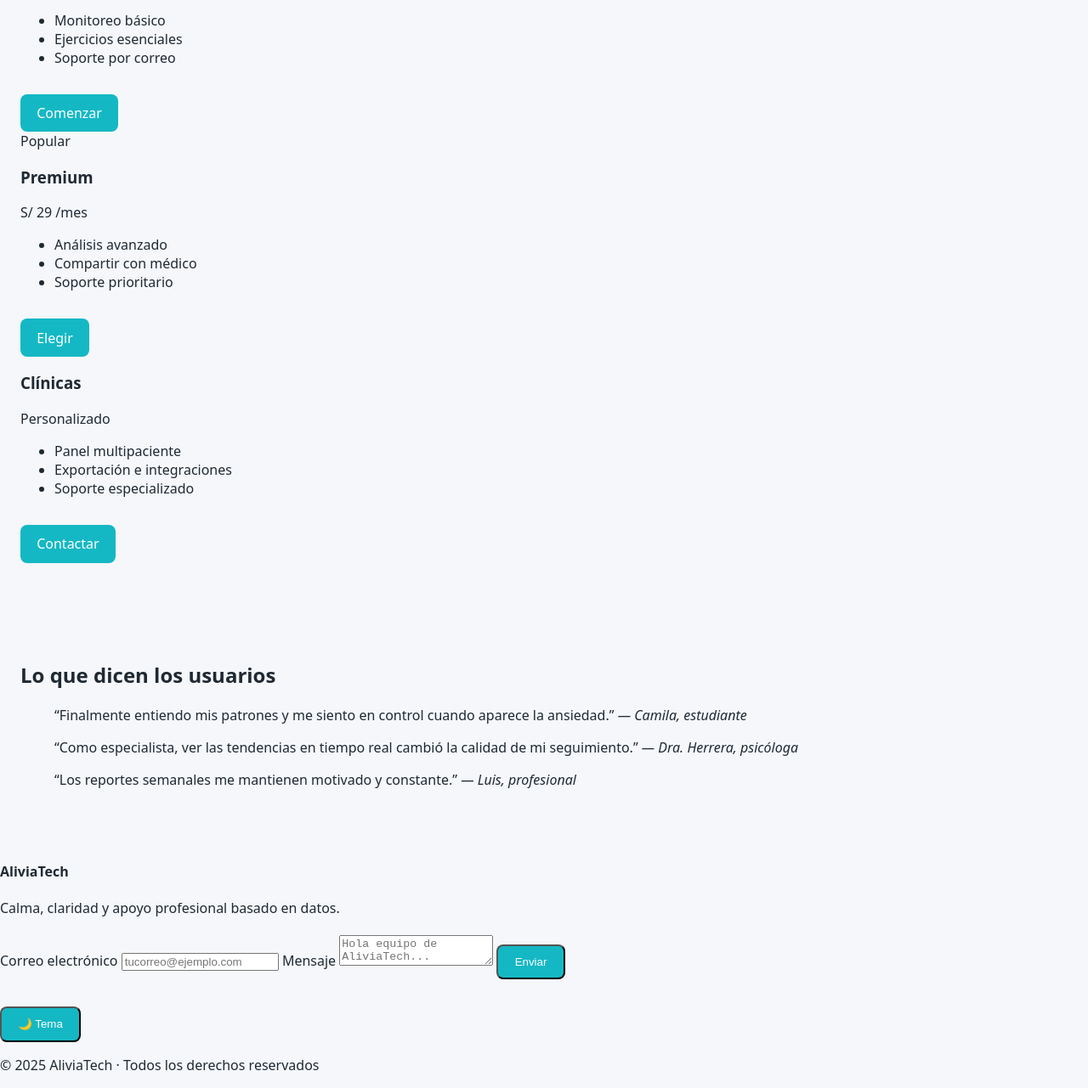
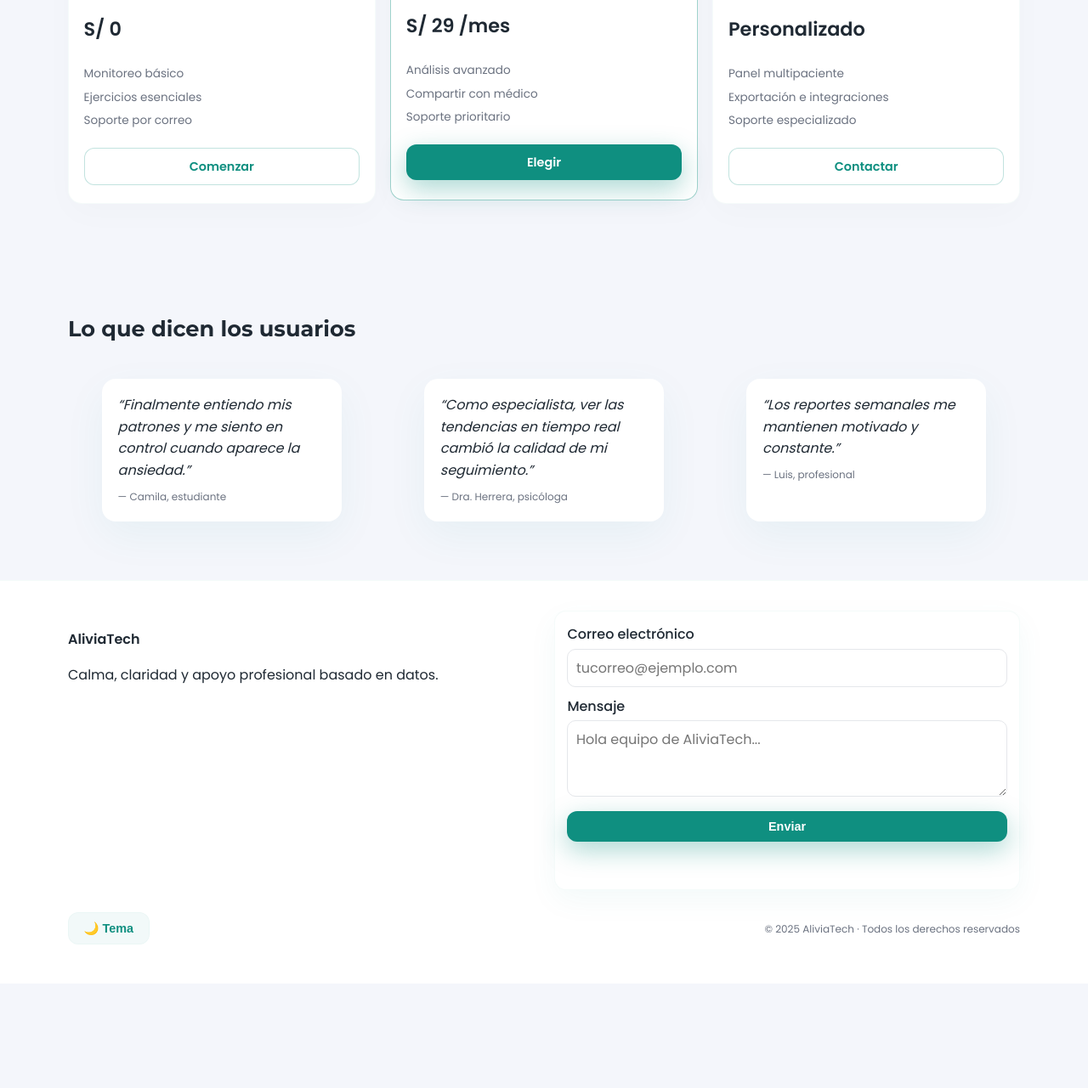
Before and after one commit to Fabrizio875/FNEWOFNEWOFEWF, a website: page public/index.html in a window 1280 px wide. Shown: the part 1101-2382 px from the top of the page at 85% size. After the commit the page ends 2259 px from the top, so only its background shows below. Drawn offline with Linux system fonts and the light colour scheme.

Commit message:
Update styles.css

```diff
--- a/public/assets/styles/styles.css
+++ b/public/assets/styles/styles.css
@@ -1,28 +1,329 @@
-:root{
-  --primary:#14B8C4;
-  --bg:#f5f7fa;
-  --text:#1f2933;
+:root {
+  --bg: #f4f6fb;
+  --surface: #ffffff;
+  --primary: #0f8f80;
+  --primary-soft: rgba(15, 143, 128, 0.12);
+  --text: #1f2933;
+  --muted: #6b7280;
+  --radius: 18px;
+  --shadow: 0 16px 50px rgba(15, 143, 128, 0.06);
 }
-body{
-  margin:0;
-  font-family: system-ui, -apple-system, 'Segoe UI', sans-serif;
-  background:var(--bg);
-  color:var(--text);
+
+* {
+  box-sizing: border-box;
 }
-.hero{
-  padding:4rem 1.5rem;
-  text-align:center;
-  background:white;
+
+body {
+  margin: 0;
+  font-family: "Poppins", system-ui, -apple-system, sans-serif;
+  background: var(--bg);
+  color: var(--text);
+  line-height: 1.6;
 }
-.section{
-  padding:3rem 1.5rem;
+
+/* CONTAINER */
+.container {
+  width: min(1120px, 92%);
+  margin-inline: auto;
 }
-.btn{
-  display:inline-block;
-  margin-top:1rem;
-  background:var(--primary);
-  color:white;
-  padding:.7rem 1.2rem;
-  border-radius:8px;
-  text-decoration:none;
+
+/* NAVBAR */
+.navbar {
+  background: #fff;
+  border-bottom: 1px solid rgba(15, 143, 128, 0.05);
+  position: sticky;
+  top: 0;
+  z-index: 100;
 }
+.nav-row {
+  display: flex;
+  align-items: center;
+  justify-content: space-between;
+  padding: .75rem 0;
+}
+.brand {
+  font-weight: 700;
+  text-decoration: none;
+  color: var(--text);
+  font-family: "Montserrat", sans-serif;
+}
+.nav-links {
+  display: flex;
+  gap: 1rem;
+  align-items: center;
+}
+.nav-links a {
+  text-decoration: none;
+  color: var(--muted);
+  font-weight: 500;
+}
+.nav-links a:hover {
+  color: var(--primary);
+}
+.menu-toggle {
+  display: none;
+  background: none;
+  border: none;
+}
+.menu-toggle span {
+  width: 22px;
+  height: 2px;
+  background: #000;
+  display: block;
+  margin: 4px 0;
+  border-radius: 999px;
+}
+
+/* BUTTONS */
+.btn {
+  display: inline-flex;
+  align-items: center;
+  justify-content: center;
+  gap: .25rem;
+  border-radius: 12px;
+  padding: .6rem 1.1rem;
+  text-decoration: none;
+  font-weight: 600;
+  border: none;
+  cursor: pointer;
+  font-size: .9rem;
+}
+.btn-primary {
+  background: var(--primary);
+  color: #fff;
+  box-shadow: 0 10px 30px rgba(15, 143, 128, 0.35);
+}
+.btn-secondary {
+  background: #fff;
+  border: 1px solid rgba(15, 143, 128, 0.25);
+  color: var(--primary);
+}
+.btn-ghost {
+  background: rgba(15, 143, 128, 0.05);
+  color: var(--primary);
+}
+
+/* HERO */
+.section {
+  padding: 3.3rem 0;
+}
+.hero {
+  background: linear-gradient(180deg, #fff 0%, #f4f6fb 100%);
+}
+.hero-grid {
+  display: grid;
+  grid-template-columns: 1.05fr .95fr;
+  gap: 2.2rem;
+  align-items: center;
+}
+.hero-copy h1 {
+  font-family: "Montserrat", sans-serif;
+  font-size: clamp(2.1rem, 4vw, 2.6rem);
+  margin-bottom: .65rem;
+}
+.hero-copy p {
+  color: var(--muted);
+  max-width: 520px;
+}
+.hero-cta {
+  display: flex;
+  gap: .75rem;
+  margin: 1.1rem 0 1rem;
+}
+.hero-bullets {
+  list-style: none;
+  padding: 0;
+  margin: 1rem 0 0;
+  display: grid;
+  gap: .3rem;
+  color: var(--muted);
+  font-size: .9rem;
+}
+.hero-media img {
+  width: 100%;
+  max-width: 420px;
+  display: block;
+  margin-inline: auto;
+  filter: drop-shadow(0 8px 25px rgba(0,0,0,.05));
+}
+
+/* SECTION TITLES */
+.section-title {
+  font-size: 1.6rem;
+  text-align: left;
+  margin-bottom: 1.4rem;
+  font-family: "Montserrat", sans-serif;
+}
+
+/* FEATURES (cards) */
+.card-grid {
+  display: grid;
+  grid-template-columns: repeat(auto-fit, minmax(220px, 1fr));
+  gap: 1.1rem;
+}
+.card,
+blockquote.card {
+  background: var(--surface);
+  border-radius: 16px;
+  padding: 1.05rem 1.1rem 1.2rem;
+  box-shadow: var(--shadow);
+  border: 1px solid rgba(255,255,255,0.2);
+}
+.card h3 {
+  margin-top: 0;
+  margin-bottom: .3rem;
+}
+.card p {
+  color: var(--muted);
+  font-size: .9rem;
+}
+
+/* PLANS */
+.section.alt {
+  background: transparent;
+}
+.plan-grid {
+  display: grid;
+  grid-template-columns: repeat(auto-fit, minmax(210px, 1fr));
+  gap: 1.1rem;
+}
+.plan {
+  background: #fff;
+  border-radius: 16px;
+  padding: 1rem 1.1rem 1.3rem;
+  box-shadow: 0 12px 38px rgba(0,0,0,.02);
+  border: 1px solid rgba(15,143,128,.04);
+  display: flex;
+  flex-direction: column;
+  gap: .6rem;
+}
+.plan .price {
+  font-size: 1.4rem;
+  font-weight: 700;
+  margin: .35rem 0;
+}
+.plan ul {
+  list-style: none;
+  padding: 0;
+  margin: .5rem 0 .75rem;
+  display: grid;
+  gap: .35rem;
+  color: var(--muted);
+  font-size: .85rem;
+}
+.plan.featured {
+  border: 1.5px solid rgba(15,143,128,.4);
+  position: relative;
+  transform: translateY(-4px);
+}
+.plan .badge {
+  position: absolute;
+  top: -.65rem;
+  right: 1rem;
+  background: var(--primary);
+  color: #fff;
+  padding: .25rem .6rem;
+  border-radius: 999px;
+  font-size: .7rem;
+}
+
+/* TESTIMONIALS */
+.testimonials .card {
+  font-style: italic;
+}
+.testimonials cite {
+  display: block;
+  margin-top: .5rem;
+  font-style: normal;
+  color: var(--muted);
+  font-size: .75rem;
+}
+
+/* FOOTER */
+.footer {
+  background: #fff;
+  border-top: 1px solid rgba(15,143,128,.04);
+  padding: 2.2rem 0 2.7rem;
+}
+.footer-grid {
+  display: grid;
+  grid-template-columns: 1fr 1fr;
+  gap: 1.5rem;
+  align-items: flex-start;
+}
+.footer h4 {
+  margin-bottom: .5rem;
+}
+.contact-form {
+  background: #fff;
+  border: 1px solid rgba(15,143,128,0.04);
+  border-radius: 14px;
+  padding: .9rem;
+  display: grid;
+  gap: .6rem;
+  box-shadow: 0 12px 35px rgba(15,143,128,0.05);
+}
+.contact-form label span {
+  display: block;
+  font-weight: 500;
+  margin-bottom: .25rem;
+}
+.contact-form input,
+.contact-form textarea {
+  width: 100%;
+  border: 1px solid #e5e7eb;
+  border-radius: 10px;
+  padding: .55rem .6rem;
+  font: inherit;
+  outline: none;
+}
+.contact-form input:focus,
+.contact-form textarea:focus {
+  border-color: var(--primary);
+  box-shadow: 0 0 0 3px rgba(15,143,128,.08);
+}
+.contact-form textarea {
+  min-height: 90px;
+  resize: vertical;
+}
+.footer-meta {
+  grid-column: 1 / -1;
+  display: flex;
+  gap: 1rem;
+  align-items: center;
+  justify-content: space-between;
+  font-size: .75rem;
+  color: var(--muted);
+}
+
+/* THEME TOGGLE BTN (simple) */
+.btn-ghost {
+  background: rgba(15,143,128,0.05);
+  border: 1px solid rgba(15,143,128,0.03);
+  color: var(--primary);
+}
+
+/* RESPONSIVE */
+@media (max-width: 1000px) {
+  .hero-grid {
+    grid-template-columns: 1fr;
+  }
+  .footer-grid {
+    grid-template-columns: 1fr;
+  }
+  .nav-links {
+    display: none;
+  }
+  .menu-toggle {
+    display: block;
+  }
+}
+@media (max-width: 600px) {
+  .hero-cta {
+    flex-direction: column;
+    align-items: flex-start;
+  }
+  .section {
+    padding: 2.6rem 0;
+  }
+}
```
